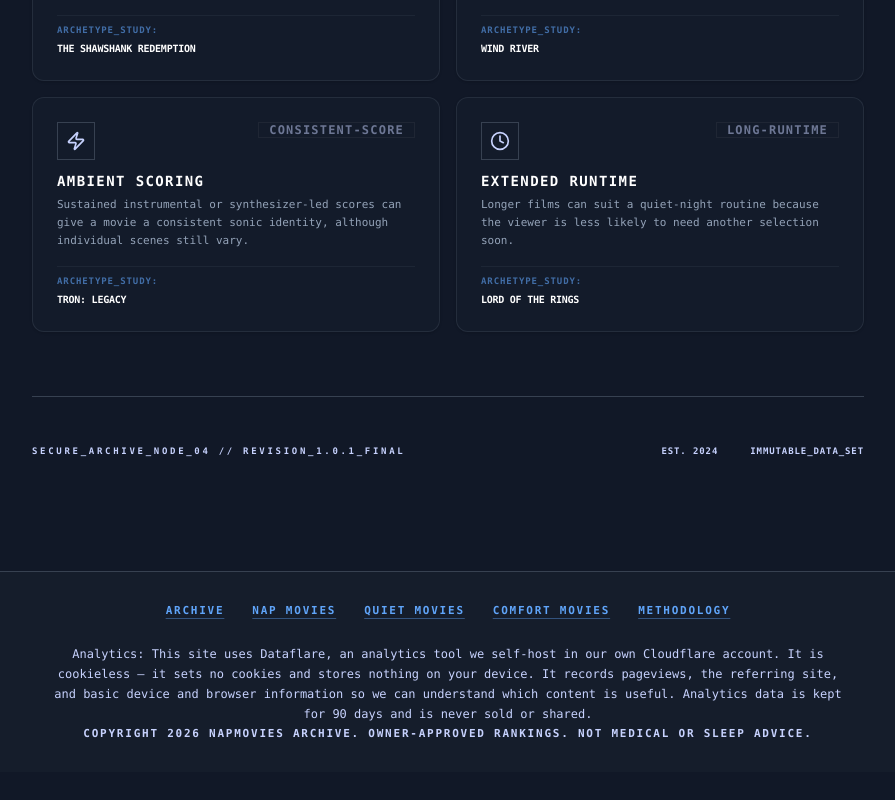
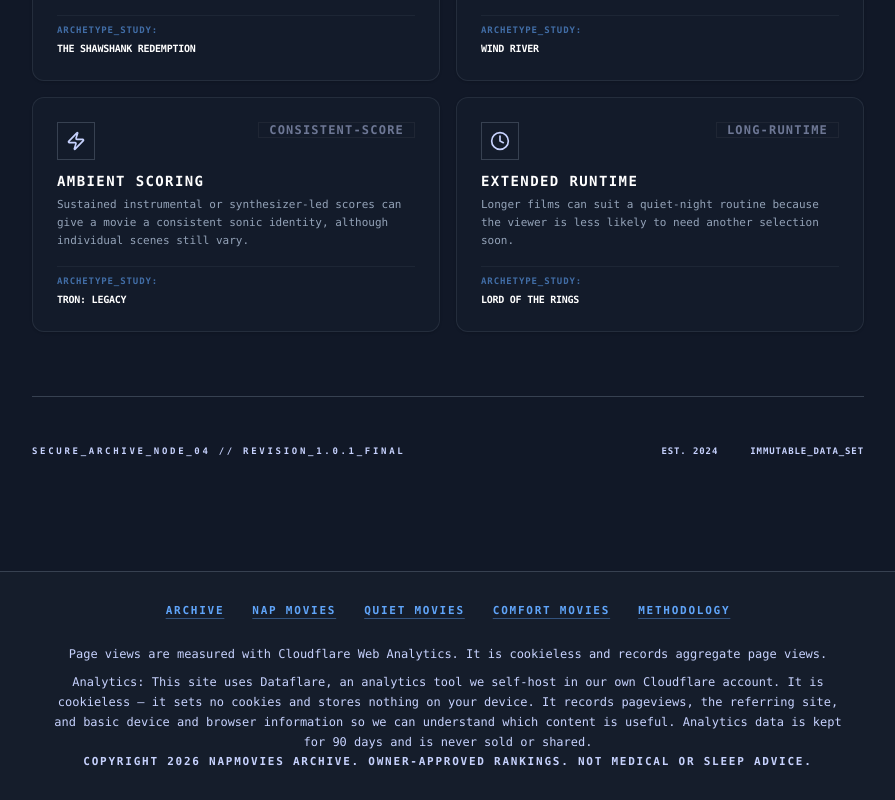
Before and after one commit to sthoms12/nap-movies-the-sleep-friendly-movie-database, a React (Vite) app: page /criteria in a window 1280 px wide. Shown: the part 1841-2641 px from the top of the page, without its empty margins (192-1087 px from the left). Before the commit the page ends 2613 px from the top, so only its background shows below. Built offline with nearby package versions, Linux system fonts and the light colour scheme.

Commit message:
Restore Cloudflare Web Analytics footer line alongside Dataflare disclosure

```diff
--- a/src/components/layout/SiteFooter.tsx
+++ b/src/components/layout/SiteFooter.tsx
@@ -22,6 +22,9 @@ export function SiteFooter() {
           ))}
         </nav>
         <p className="px-3 pt-2 text-center text-xs leading-5 text-retro-text">
+          Page views are measured with Cloudflare Web Analytics. It is cookieless and records aggregate page views.
+        </p>
+        <p className="px-3 pt-2 text-center text-xs leading-5 text-retro-text">
           Analytics: This site uses Dataflare, an analytics tool we self-host in our own Cloudflare account. It is cookieless — it sets no cookies and stores nothing on your device. It records pageviews, the referring site, and basic device and browser information so we can understand which content is useful. Analytics data is kept for 90 days and is never sold or shared.
         </p>
         <p suppressHydrationWarning className="px-3 pb-3 text-center text-[11px] font-bold uppercase leading-5 tracking-[0.16em] text-retro-text">
```
